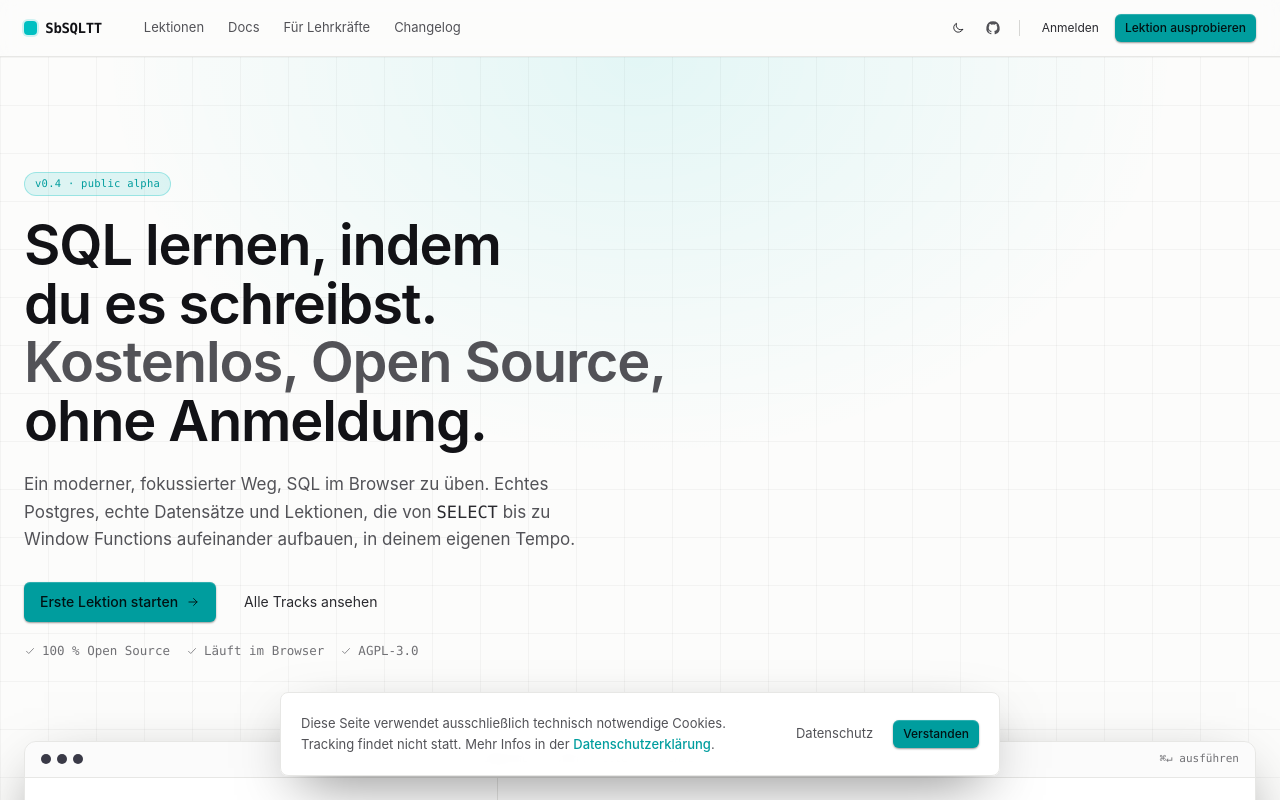
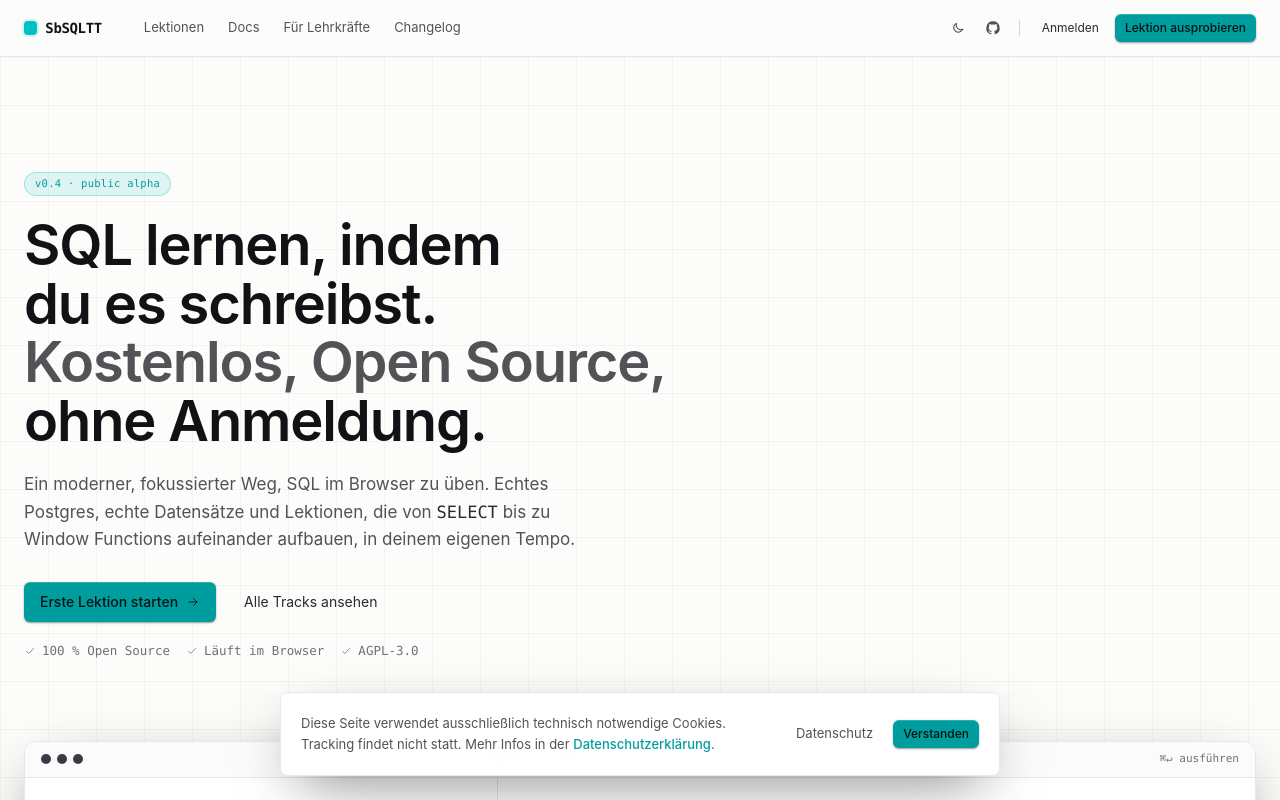
Before and after one commit to WarumSindNamenSoSchwer/SbSQLTT, a SvelteKit app: page / in a window 1280 px wide. Shown: the top 800 px of the page. Built offline with nearby package versions, Linux system fonts and the light colour scheme.

Commit message:
Drop hero glow gradient from landing

```diff
--- a/src/routes/+page.svelte
+++ b/src/routes/+page.svelte
@@ -60,7 +60,6 @@
 	<!-- HERO -->
 	<section class="relative">
 		<div class="absolute inset-0 grid-bg pointer-events-none"></div>
-		<div class="absolute inset-0 hero-glow pointer-events-none"></div>
 
 		<div class="relative max-w-[1280px] mx-auto px-6 pt-20 pb-16 md:pt-28 md:pb-24">
 			<div class="max-w-[680px]">
```
